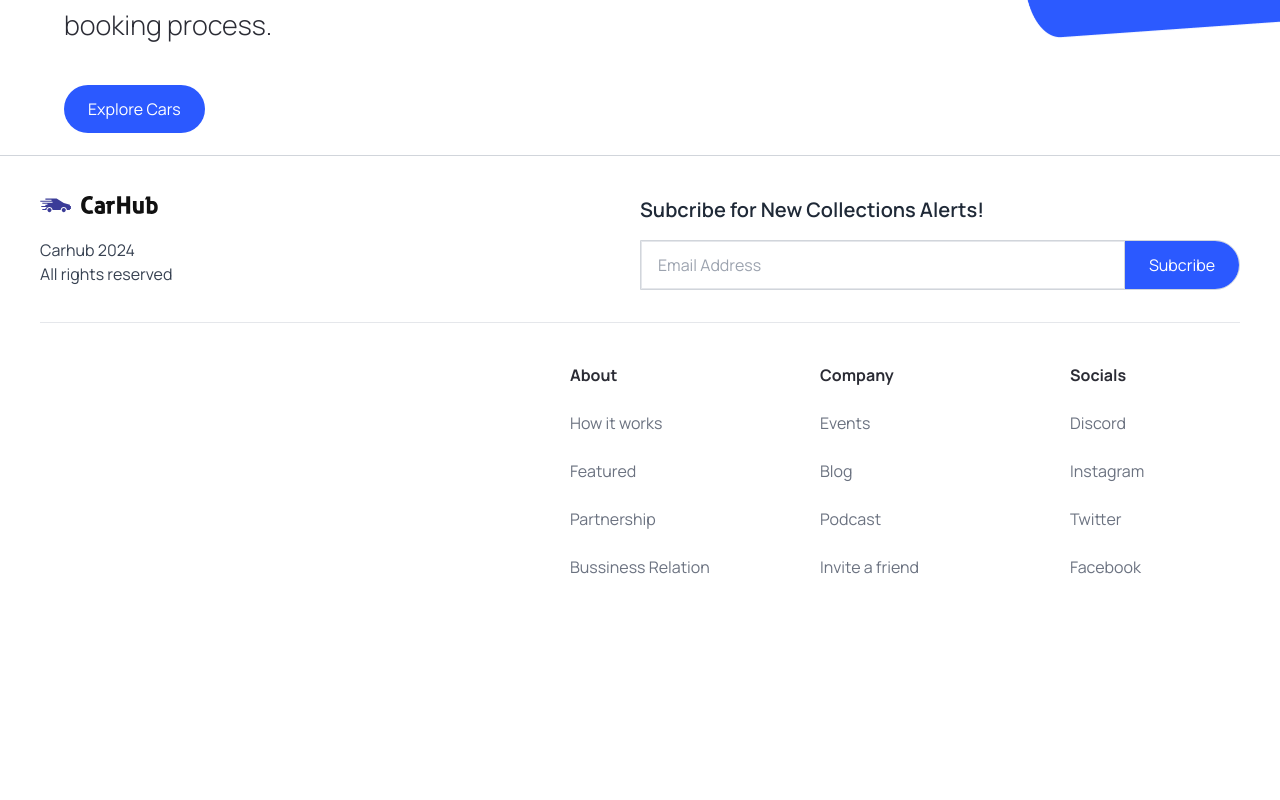
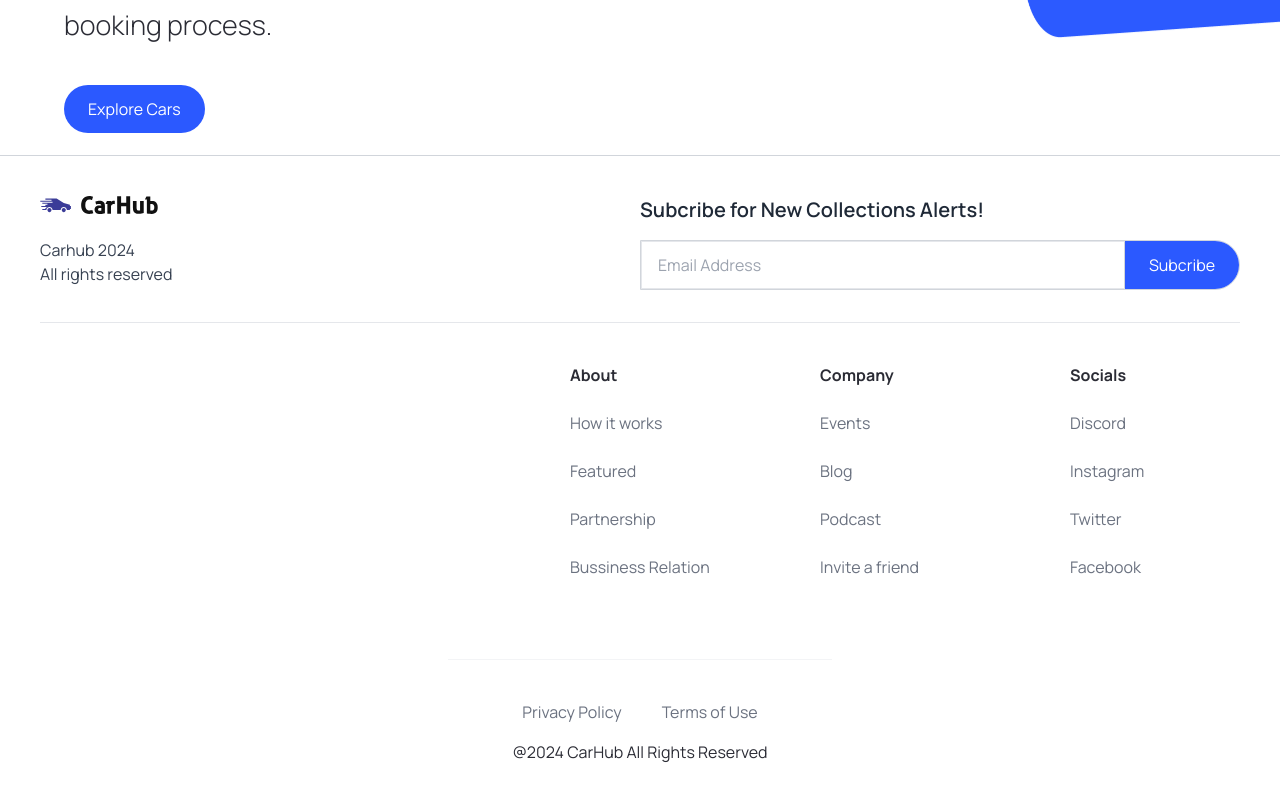
Before and after one commit to presh-codlin/car-hub, a Next.js app: page / in a window 1280 px wide. Shown: the part 665-1465 px from the top of the page. Before the commit the page ends 1284 px from the top, so only its background shows below. Built offline with nearby package versions, Linux system fonts and the light colour scheme.

Commit message:
added right reserved to the footer

```diff
--- a/components/features/Footer.tsx
+++ b/components/features/Footer.tsx
@@ -40,6 +40,18 @@ function Footer() {
                     </div>
                 ))}
             </div>
+
+        </div>
+        <div className='gap-4 flex flex-col justify-between items-center flex-wrap mt-10 border-t border-gray-100 sm:px-16 px-6 py-10'>
+            <div className='footer__copyrights-link'>
+                 <Link href="/" className='text-gray-500'>
+                    Privacy Policy
+                </Link>
+                <Link href="/" className='text-gray-500'>
+                    Terms of Use
+                </Link>
+            </div>
+            <p>@2024 CarHub All Rights Reserved</p>
         </div>
     </footer>
   )
```
